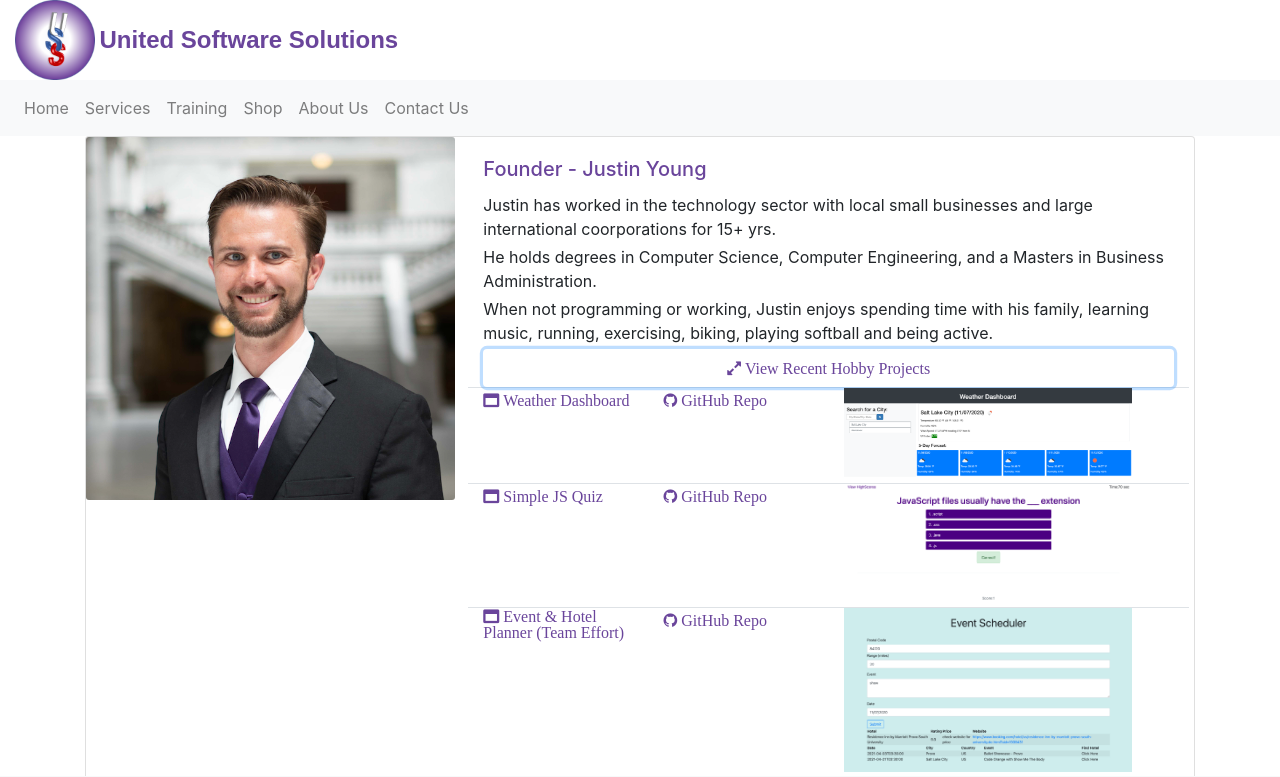
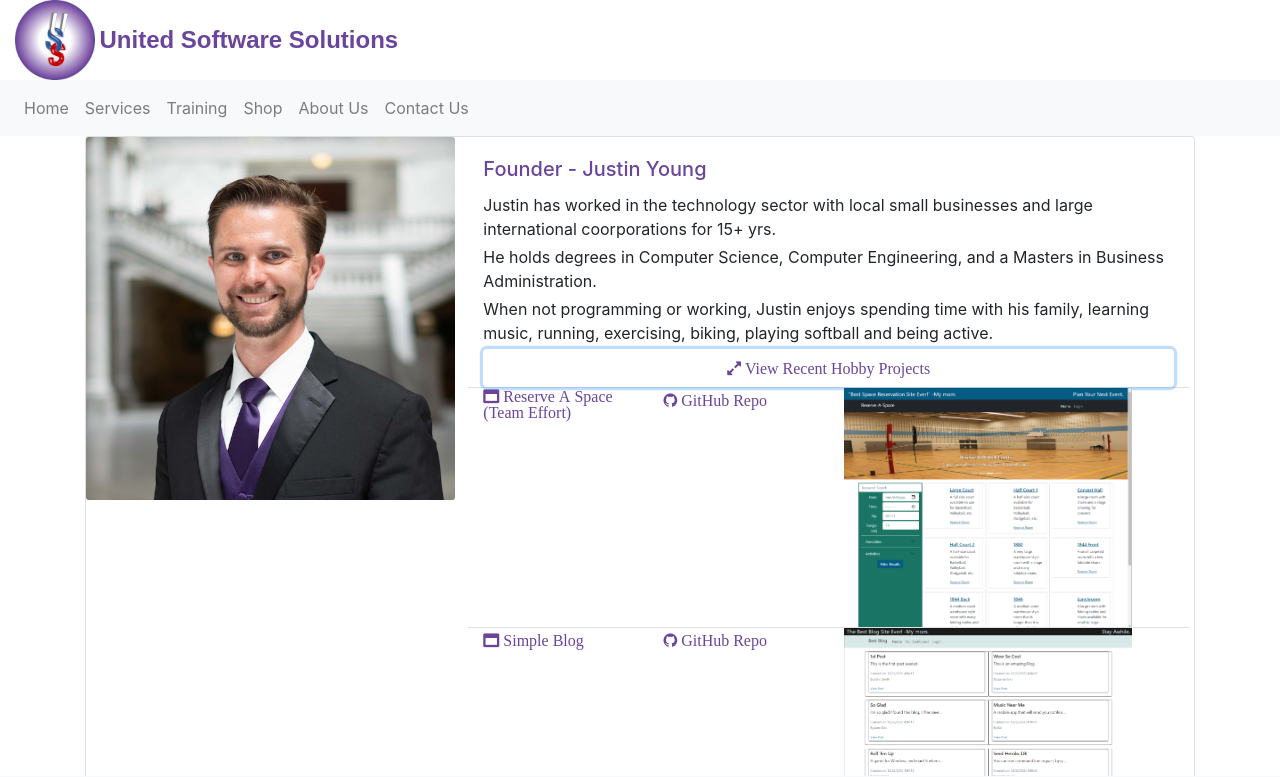
Before and after one commit to JYoung7223/united-software-solutions, a plain HTML site: page about-us.html in a window 1280 px wide. Both pictures are taken after a click on the button "View Recent Hobby Projects". Shown: the top 777 px of the page. Drawn offline with nearby package versions, Linux system fonts and the light colour scheme.

Commit message:
Updating Profile

```diff
--- a/about-us.html
+++ b/about-us.html
@@ -98,6 +98,28 @@
                         <div id="hobbyProjects" class="collapse" aria-labelledby="hobbyProject" data-parent="#justin-card-body">
                             <div class="row border-top">
                                 <p class="col-3 card-text">
+                                    <a href="https://reserve-a-room.herokuapp.com/"><i class="fa fa-window-maximize" aria-hidden="true"> Reserve A Space (Team Effort) </i></a>
+                                </p>
+                                <p class="col-3 card-text">
+                                    <a href="https://github.com/HeavensRegent/reserve-a-room/"><i class="fa fa-github" aria-hidden="true"> GitHub Repo </i></a>
+                                </p>
+                                <p class="col-3 card-text">
+                                    <img class="project-img" src="./assets/images/about-us/justin-young/my-reserve.png" alt="Reserve A Space">
+                                </p>
+                            </div>
+                            <div class="row border-top">
+                                <p class="col-3 card-text">
+                                    <a href="https://jy-best-blog.herokuapp.com/"><i class="fa fa-window-maximize" aria-hidden="true"> Simple Blog </i></a>
+                                </p>
+                                <p class="col-3 card-text">
+                                    <a href="https://github.com/JYoung7223/jy_blog_mvc/"><i class="fa fa-github" aria-hidden="true"> GitHub Repo </i></a>
+                                </p>
+                                <p class="col-3 card-text">
+                                    <img class="project-img" src="./assets/images/about-us/justin-young/my-blog.png" alt="Simple Blog">
+                                </p>
+                            </div>
+                            <div class="row border-top">
+                                <p class="col-3 card-text">
                                     <a href="https://jyoung7223.github.io/bcs_hw6_justin_young/"><i class="fa fa-window-maximize" aria-hidden="true"> Weather Dashboard </i></a>
                                 </p>
                                 <p class="col-3 card-text">
@@ -105,17 +127,6 @@
                                 </p>
                                 <p class="col-3 card-text">
                                     <img class="project-img" src="./assets/images/about-us/justin-young/my-weather.png" alt="Weather Dashboard">
-                                </p>
-                            </div>
-                            <div class="row border-top">
-                                <p class="col-3 card-text">
-                                    <a href="https://jyoung7223.github.io/bcs_hw4_justin_young/"><i class="fa fa-window-maximize" aria-hidden="true"> Simple JS Quiz </i></a>
-                                </p>
-                                <p class="col-3 card-text">
-                                    <a href="https://github.com/jyoung7223/bcs_hw4_justin_young/"><i class="fa fa-github" aria-hidden="true"> GitHub Repo </i></a>
-                                </p>
-                                <p class="col-3 card-text">
-                                    <img class="project-img" src="./assets/images/about-us/justin-young/my-quiz.png" alt="JS Quiz">
                                 </p>
                             </div>
                             <div class="row border-top">
@@ -155,7 +166,7 @@
             <section class="row">
                 <div class="col-4 col-sm-2 my-2">
                     <a href="https://github.com/JYoung7223">
-                        <img class="connect-img" src="./assets/images/github.jpg" alt="GitHub">
+                        <img class="connect-img" src="./assets/images/GitHub.jpg" alt="GitHub">
                     </a>
                     <div class="card-body">
                         <p class="card-text">
```
Also changed, not shown: assets/images/about-us/justin-young/my-blog.png (added), assets/images/about-us/justin-young/my-reserve.png (added).
